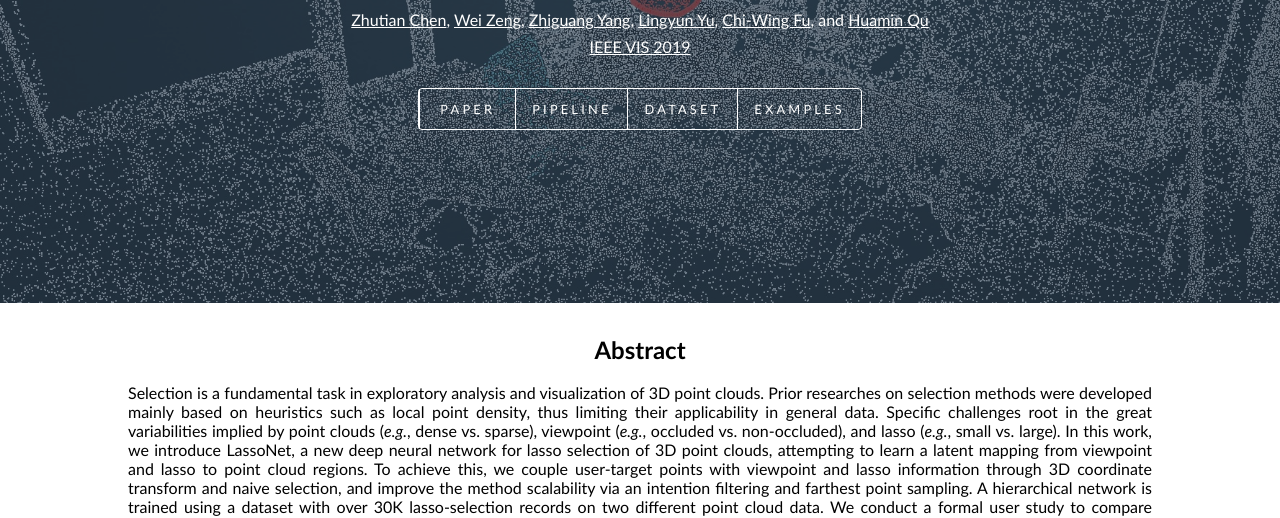
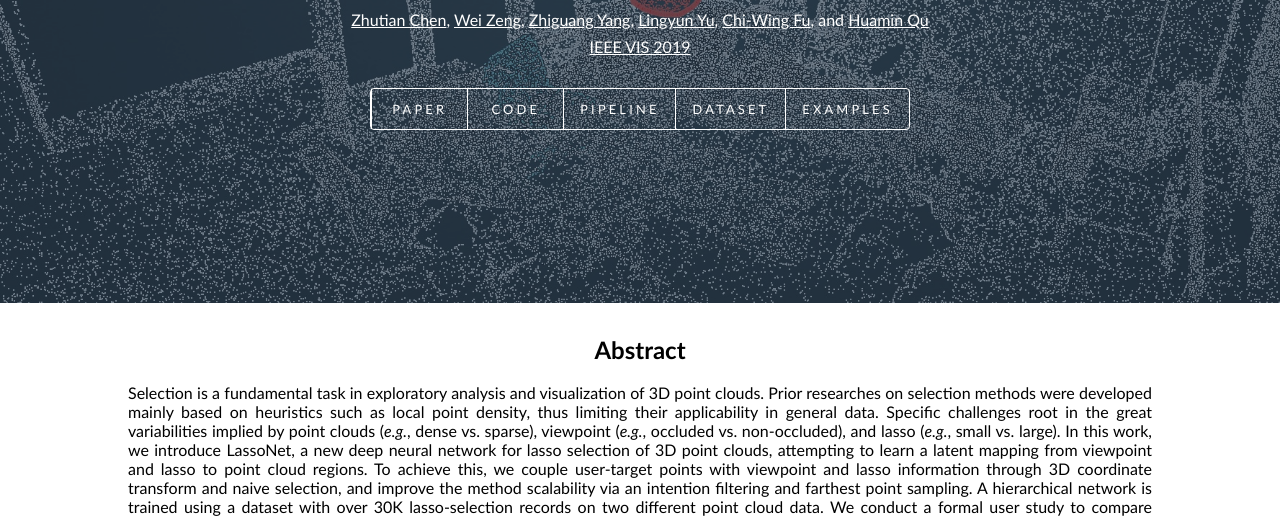
Before and after one commit to lassonet/lassonet.github.io, a plain HTML site: page index.html in a window 1280 px wide. Shown: the part 273-791 px from the top of the page. Drawn offline with Linux system fonts and the light colour scheme.

Commit message:
add code link

```diff
--- a/index.html
+++ b/index.html
@@ -29,6 +29,7 @@
             </div> -->
             <div class="jump-btn-group">
                 <a href="//chenzhutian.org/projects/2019_lassonet/paper.pdf" class="jump-btn" target="_blank">Paper</a>
+                <a href="//github.com/lassonet/lassonet" class="jump-btn" target="_blank">Code</a>
                 <a href="#architecture" class="jump-btn">Pipeline</a>
                 <a href="#dataset" class="jump-btn">Dataset</a>
                 <a href="#examples" class="jump-btn">Examples</a>
```
